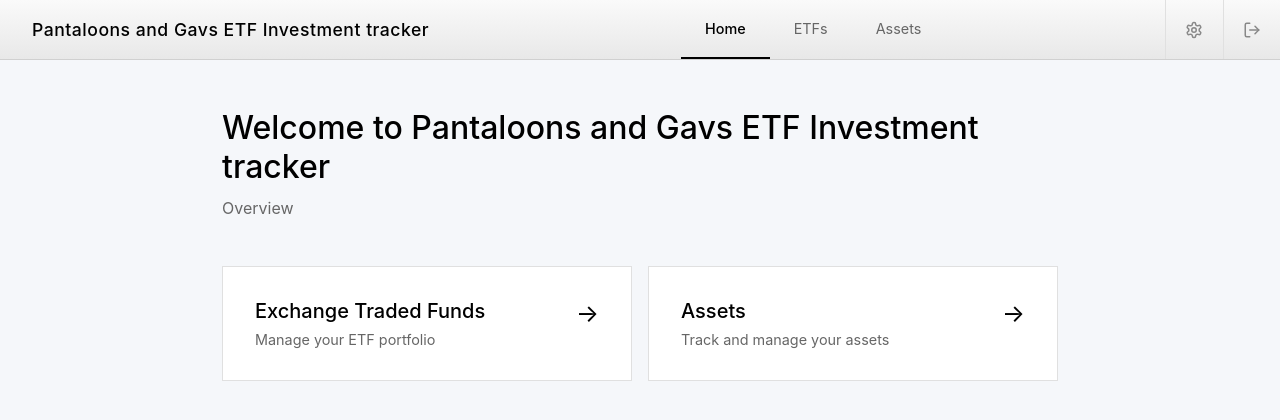
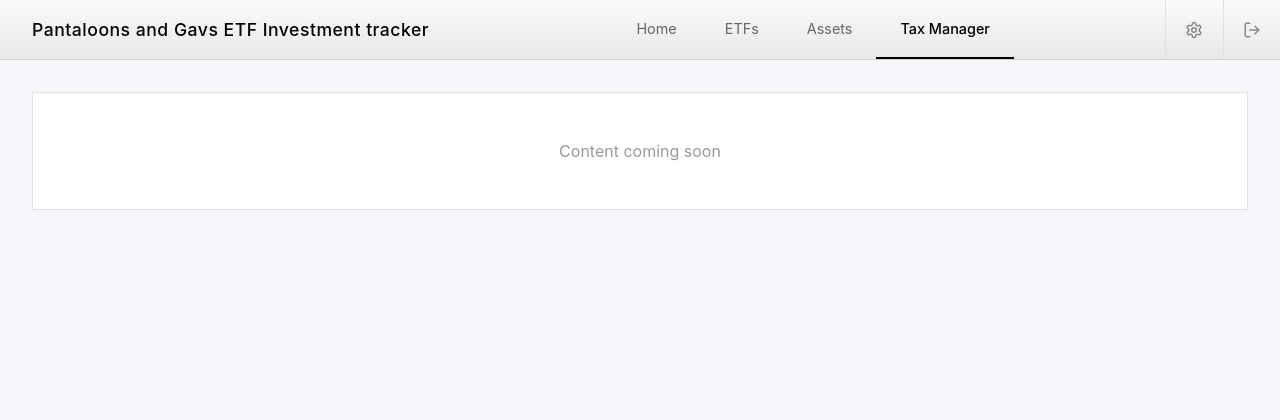
Before and after one commit to Bepyecee/eftBackEnd, a React (Create React App) app in the folder investment-tracker/frontend/: page /tax-manager in a window 1280 px wide. Before the commit this address led to /. Shown: the top 420 px of the page. Built offline with nearby package versions, Linux system fonts and the light colour scheme; sample sign-in values are in the browser's storage.

Commit message:
Add TaxManager component with initial styling and placeholder content

```diff
--- a/investment-tracker/frontend/src/App.js
+++ b/investment-tracker/frontend/src/App.js
@@ -8,6 +8,7 @@ import TransactionList from './components/TransactionList';
 import TransactionForm from './components/TransactionForm';
 import AssetList from './components/AssetList';
 import AssetForm from './components/AssetForm';
+import TaxManager from './components/TaxManager';
 import Settings from './components/Settings';
 import Navigation from './components/Navigation';
 import PrivateRoute from './components/PrivateRoute';
@@ -38,6 +39,7 @@ function App() {
                   <Route path="/assets" element={<AssetList />} />
                   <Route path="/assets/new" element={<AssetForm />} />
                   <Route path="/assets/edit/:id" element={<AssetForm />} />
+                  <Route path="/tax-manager" element={<TaxManager />} />
                   <Route path="/settings" element={<Settings />} />
                   <Route path="*" element={<Navigate to="/" />} />
                 </Routes>
--- a/investment-tracker/frontend/src/components/Dashboard.js
+++ b/investment-tracker/frontend/src/components/Dashboard.js
@@ -21,6 +21,11 @@ function Dashboard() {
           <p>{messages.DASHBOARD.ASSET_CARD_DESCRIPTION}</p>
           <span className="card-arrow">→</span>
         </Link>
+        <Link to="/tax-manager" className="dashboard-card">
+          <h3>Tax Manager</h3>
+          <p>Manage transaction snapshots and tax calculations</p>
+          <span className="card-arrow">→</span>
+        </Link>
       </div>
     </div>
   );
--- a/investment-tracker/frontend/src/components/Navigation.js
+++ b/investment-tracker/frontend/src/components/Navigation.js
@@ -28,6 +28,9 @@ function Navigation() {
         <li>
           <Link to="/assets" className={location.pathname === '/assets' ? 'active' : ''}>{messages.NAV.ASSETS}</Link>
         </li>
+        <li>
+          <Link to="/tax-manager" className={location.pathname === '/tax-manager' ? 'active' : ''}>Tax Manager</Link>
+        </li>
       </ul>
       <ul className="nav-actions">
         <li>
--- /dev/null
+++ b/investment-tracker/frontend/src/components/TaxManager.css
@@ -0,0 +1,18 @@
+.tax-manager-container {
+  padding: 2rem;
+  max-width: 1400px;
+  margin: 0 auto;
+}
+
+.not-implemented-banner {
+  background: white;
+  border: 1px solid #e0e0e0;
+  padding: 3rem;
+  text-align: center;
+}
+
+.not-implemented-banner p {
+  margin: 0;
+  font-size: 1rem;
+  color: #999;
+}
--- /dev/null
+++ b/investment-tracker/frontend/src/components/TaxManager.js
@@ -0,0 +1,14 @@
+import React, { useState } from 'react';
+import './TaxManager.css';
+
+function TaxManager() {
+  return (
+    <div className="tax-manager-container">
+      <div className="not-implemented-banner">
+        <p>Content coming soon</p>
+      </div>
+    </div>
+  );
+}
+
+export default TaxManager;
--- a/investment-tracker/frontend/src/themes.css
+++ b/investment-tracker/frontend/src/themes.css
@@ -904,6 +904,17 @@
   border: 1px solid #2a2e39;
 }
 
+/* Tax Manager styles */
+[data-theme="trading-terminal"] .tax-manager-container {
+  background: transparent;
+}
+
+[data-theme="trading-terminal"] .tax-manager-container .not-implemented-banner {
+  background: #1e222d;
+  border: 1px solid #2a2e39;
+  color: #787b86;
+}
+
 /* Common button styles */
 [data-theme="trading-terminal"] button:not(.theme-option):not(.toggle-slider) {
   transition: all 0.2s;
```
